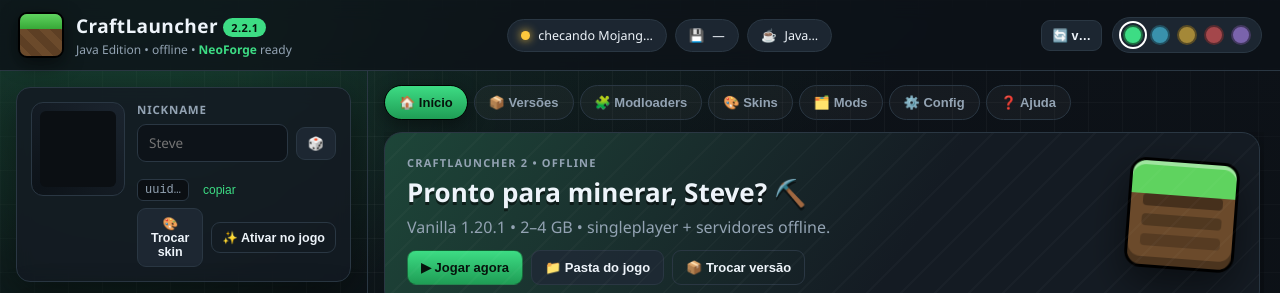
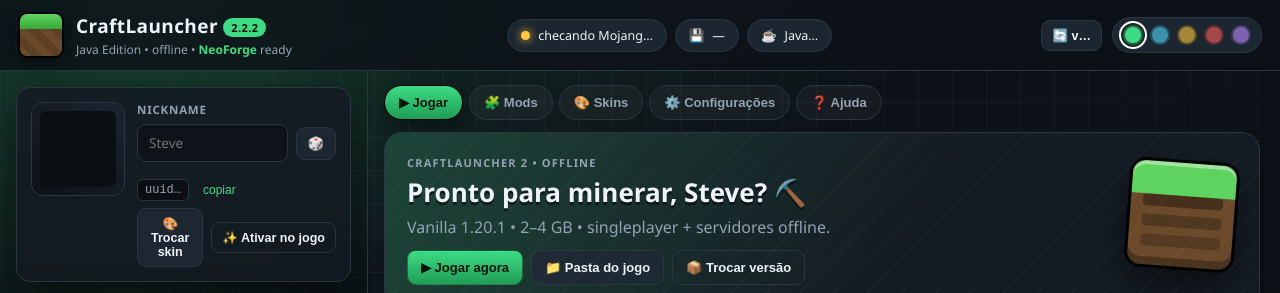
Before and after one commit to contasuportedis-png/CraftLauncher, an Electron app: page src/index.html in a window 1280 px wide. Shown: the top 293 px of the page. Drawn offline with Linux system fonts and the light colour scheme; no server answers.

Commit message:
feat: simplify launcher navigation and preserve game on close

```diff
--- a/package.json
+++ b/package.json
@@ -1,6 +1,6 @@
 {
   "name": "craftlauncher",
-  "version": "2.2.1",
+  "version": "2.2.2",
   "description": "CraftLauncher 2 — Launcher premium de Minecraft Java Edition (offline) com NeoForge",
   "author": {
     "name": "CraftLauncher",
--- a/src/index.html
+++ b/src/index.html
@@ -15,7 +15,7 @@
   <div class="brand-block">
     <div class="cube-logo" title="CraftLauncher"><span class="cube-grass"></span><span class="cube-dirt"></span></div>
     <div>
-        <h1>CraftLauncher <span class="ver-badge">2.2.1</span></h1>
+        <h1>CraftLauncher <span class="ver-badge">2.2.2</span></h1>
       <p>Java Edition • offline • <span class="hl">NeoForge</span> ready</p>
     </div>
   </div>
@@ -95,12 +95,10 @@
 
   <main class="content">
     <nav class="tabs">
-      <button data-tab="inicio" class="active">🏠 Início</button>
-      <button data-tab="versoes">📦 Versões</button>
-      <button data-tab="modloaders">🧩 Modloaders</button>
+      <button data-tab="inicio" class="active">▶ Jogar</button>
+      <button data-tab="mods">🧩 Mods</button>
       <button data-tab="skins">🎨 Skins</button>
-      <button data-tab="mods">🗂️ Mods</button>
-      <button data-tab="config">⚙️ Config</button>
+      <button data-tab="config">⚙️ Configurações</button>
       <button data-tab="ajuda">❓ Ajuda</button>
     </nav>
 
```
Also changed, not shown: src/main.js (+9 -1 lines), 1 other file.
